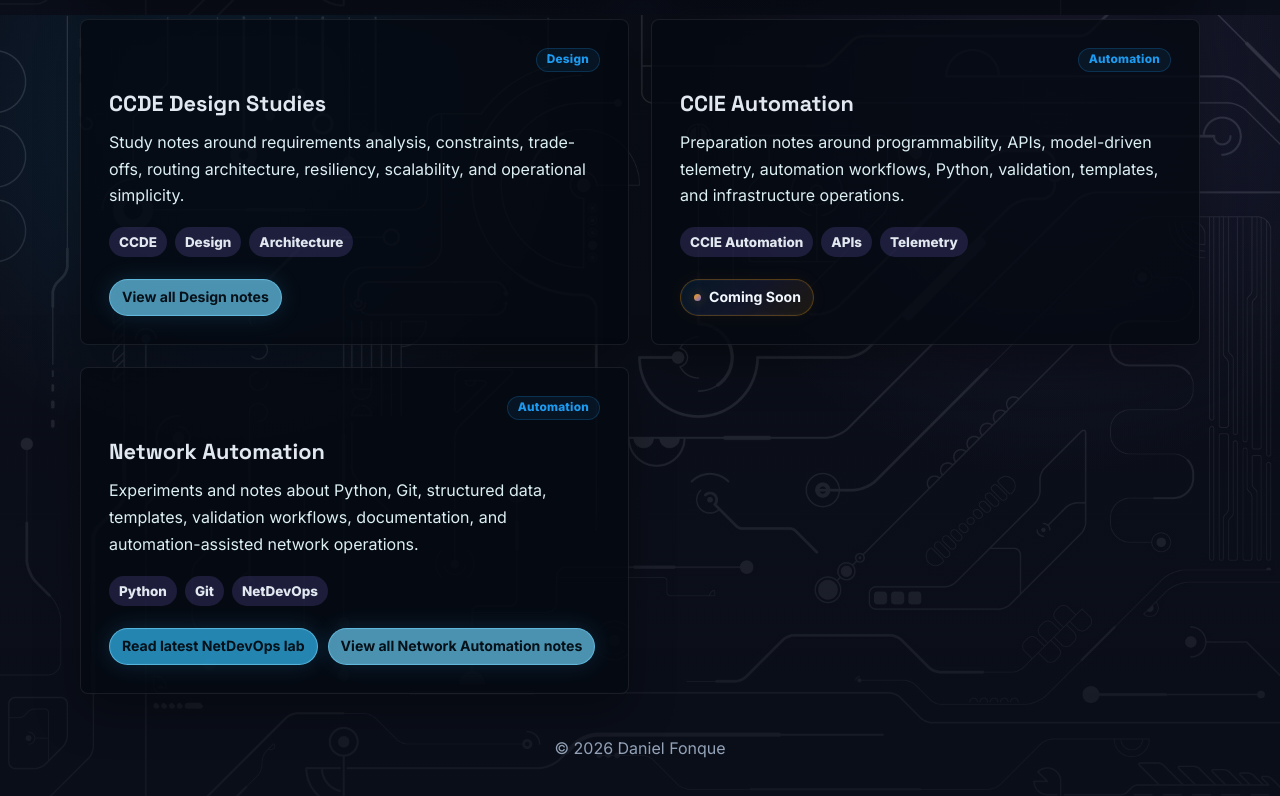
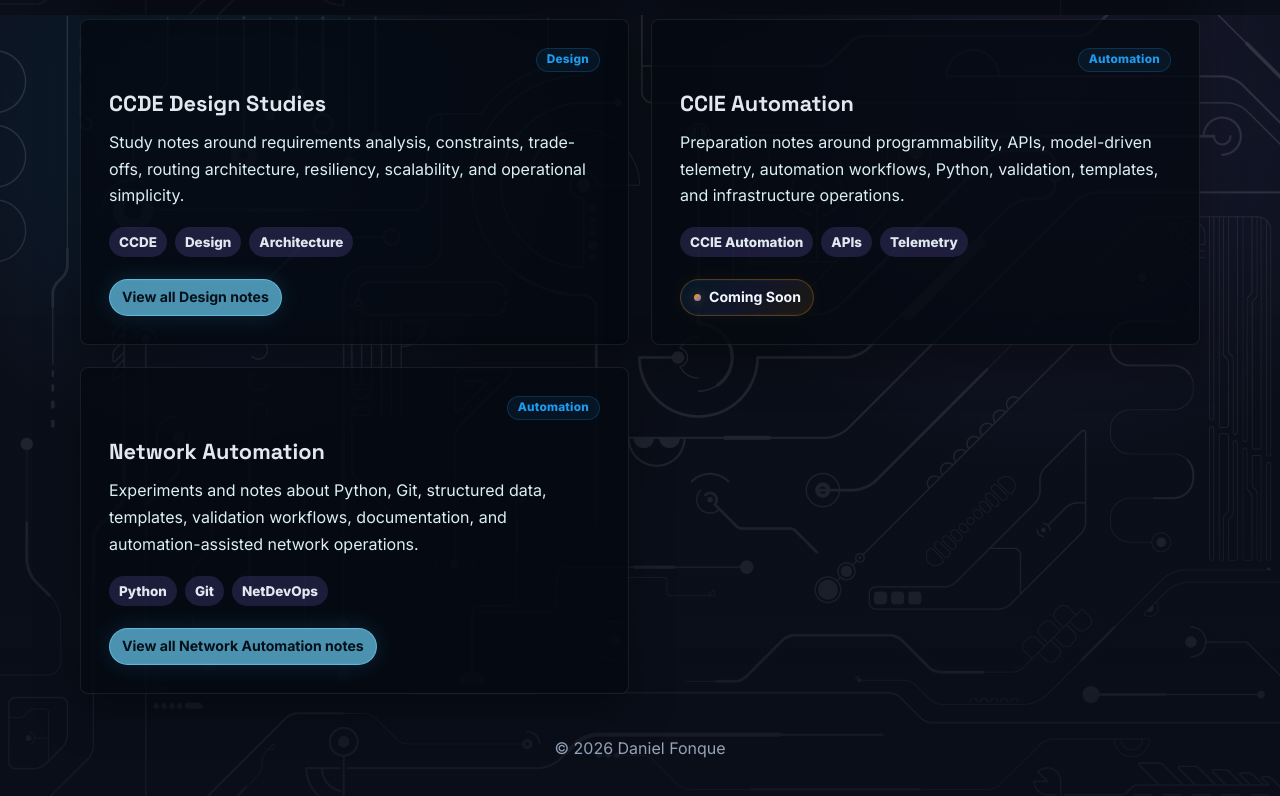
Before and after one commit to dfonquet/TechVortexHub, a website: page My_Website/Blog/blog.html in a window 1280 px wide. Shown: the part 785-1581 px from the top of the page. Drawn offline with Linux system fonts and the light colour scheme.

Commit message:
Fixed blog  class list
Fixed blog  class list

```diff
--- a/My_Website/Blog/blog.html
+++ b/My_Website/Blog/blog.html
@@ -164,7 +164,6 @@
           </div>
 
           <div class="post-link-list">
-              <a class="post-link is-featured" href="netdevops-controlled-change-ios-xr.html">Read latest NetDevOps lab</a>
               <a class="post-link is-secondary" href="archive.html#network-automation-notes">View all Network Automation notes</a>
           </div>
 
```
